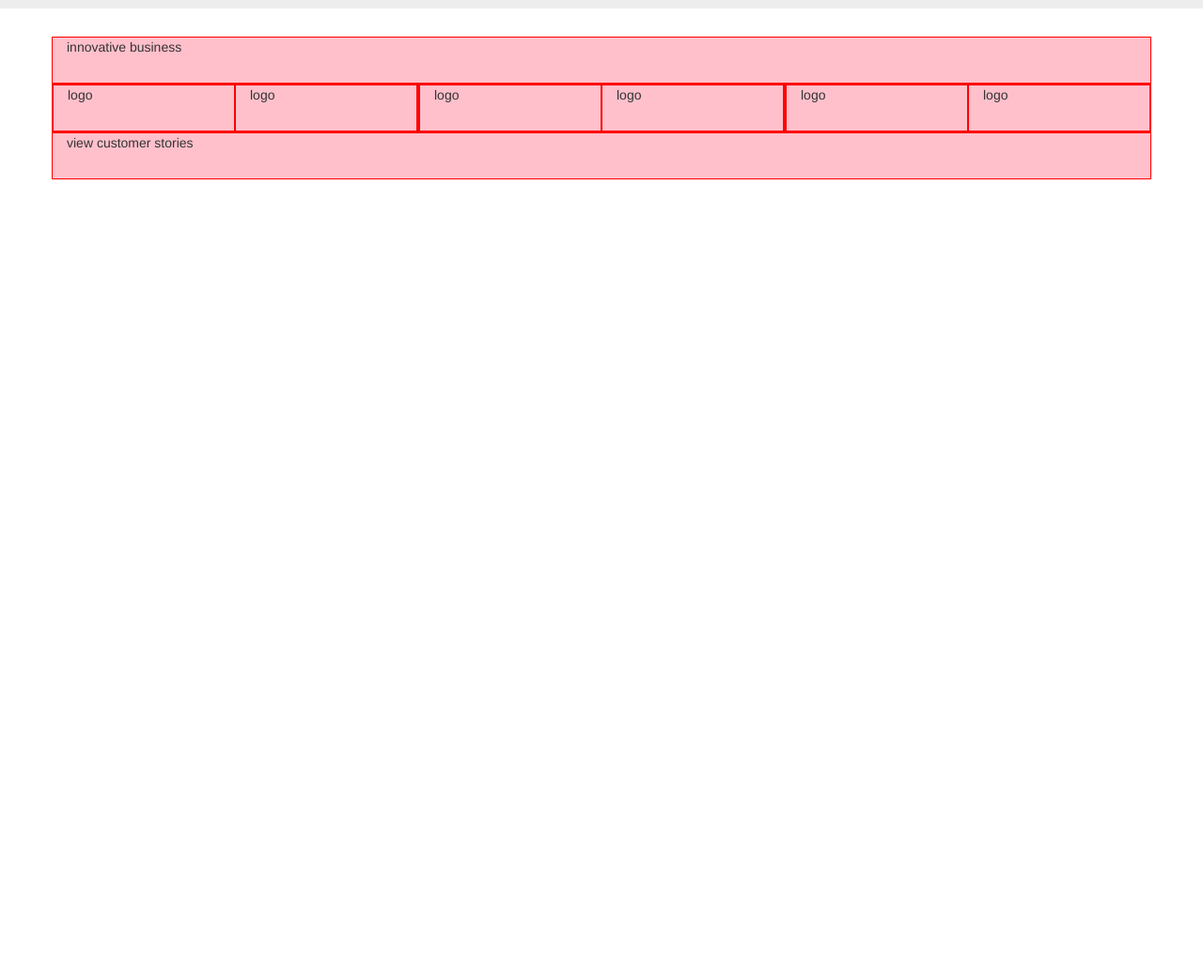
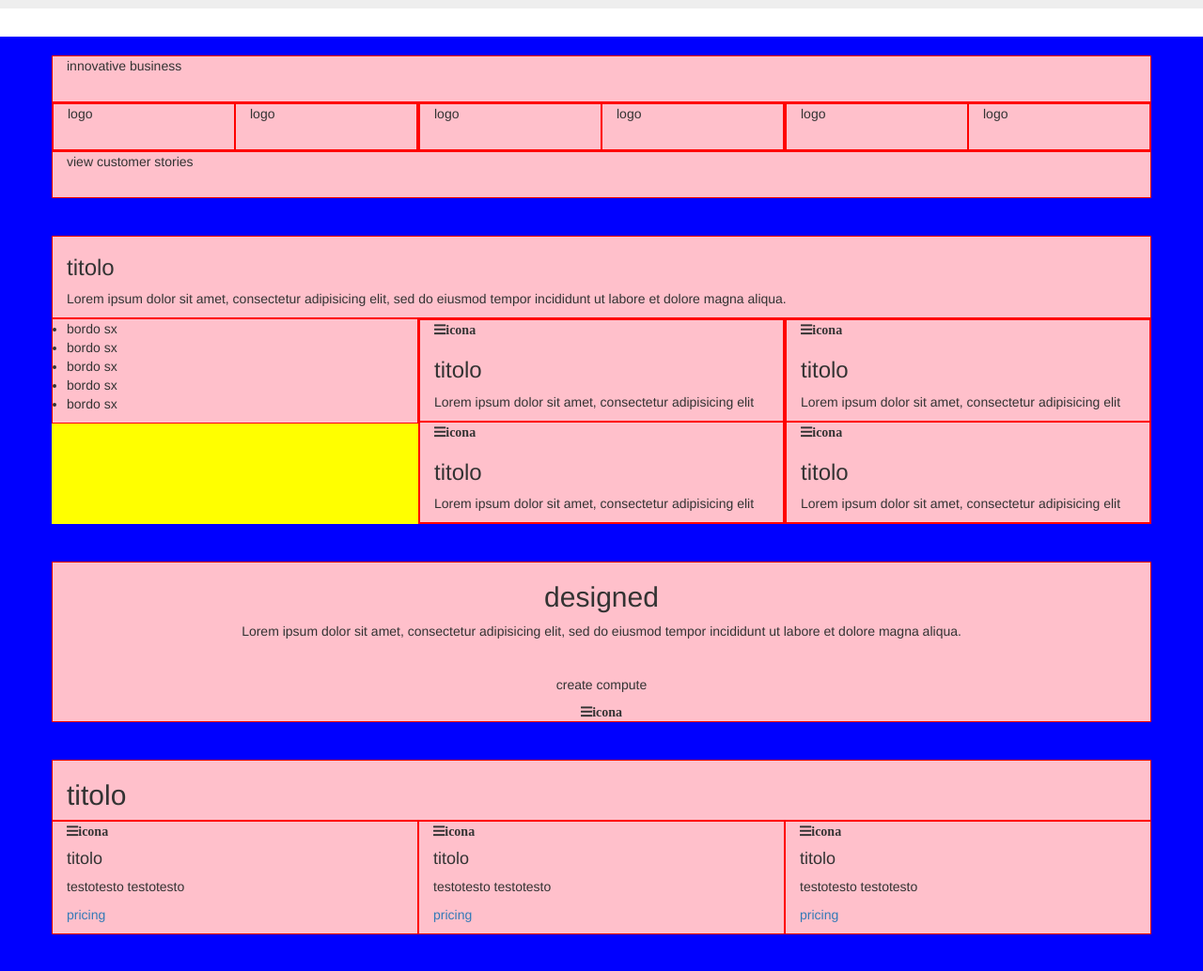
Before and after one commit to laura-caldaronello/html-css-digitalocean, a plain HTML site: page index.html in a window 1280 px wide. Shown: the part 500-1534 px from the top of the page at 94% size. Before the commit the page ends 800 px from the top, so only its background shows below. Drawn offline with Linux system fonts and the light colour scheme.

Commit message:
Sezione 4 impostata

```diff
--- a/css/style.css
+++ b/css/style.css
@@ -19,6 +19,9 @@
   }
   .ms-debug .row {
     background-color: yellow;
+  }
+  .ms-debug section {
+    background-color: blue;
   }
 
   /* fine debug */
@@ -45,4 +48,9 @@
   padding-top: 100px;
 }
 
+section {
+  padding-top: 20px;
+  padding-bottom: 20px;
+}
+
 /* fine classi specifiche */
--- a/index.html
+++ b/index.html
@@ -14,7 +14,8 @@
     <div class="ms-debug">
 
       <!-- inizio header -->
-      <header>
+      <header class="clearfix"> <!-- altrimenti non comprende il margine inferiore del jumbotron -->
+
         <nav class="navbar navbar-default navbar-fixed-top">
           <div class="container">
             <div class="navbar-header">
@@ -150,11 +151,105 @@
           </div>
         </section>
 
-        <section id="deploy"></section>
+        <section id="deploy">
+          <div class="container">
+            <div class="row">
+              <div class="col-xs-12">
+                <h3>titolo</h3>
+                <p>Lorem ipsum dolor sit amet, consectetur adipisicing elit, sed do eiusmod tempor incididunt ut labore et dolore magna aliqua.</p>
+              </div>
+            </div>
+            <div class="row">
+              <div class="col-xs-12 col-sm-4">
+                <ul>
+                  <li>bordo sx</li>
+                  <li>bordo sx</li>
+                  <li>bordo sx</li>
+                  <li>bordo sx</li>
+                  <li>bordo sx</li>
+                </ul>
+              </div>
+              <div class="col-xs-12 col-sm-4">
+                <div class="row">
+                  <div class="col-xs-12">
+                    <i class="fas fa-bars">icona</i>
+                    <h3>titolo</h3>
+                    <p>Lorem ipsum dolor sit amet, consectetur adipisicing elit</p>
+                  </div>
+                  <div class="col-xs-12">
+                    <i class="fas fa-bars">icona</i>
+                    <h3>titolo</h3>
+                    <p>Lorem ipsum dolor sit amet, consectetur adipisicing elit</p>
+                  </div>
+                </div>
+              </div>
+              <div class="col-xs-12 col-sm-4">
+                <div class="row">
+                  <div class="col-xs-12">
+                    <i class="fas fa-bars">icona</i>
+                    <h3>titolo</h3>
+                    <p>Lorem ipsum dolor sit amet, consectetur adipisicing elit</p>
+                  </div>
+                  <div class="col-xs-12">
+                    <i class="fas fa-bars">icona</i>
+                    <h3>titolo</h3>
+                    <p>Lorem ipsum dolor sit amet, consectetur adipisicing elit</p>
+                  </div>
+                </div>
+              </div>
+            </div>
+          </div>
+        </section>
 
-        <section id="designed"></section>
+        <section id="designed">
+          <div class="container">
+            <div class="row">
+              <div class="col-xs-12 text-center">
+                <h2>designed</h2>
+                <p>Lorem ipsum dolor sit amet, consectetur adipisicing elit, sed do eiusmod tempor incididunt ut labore et dolore magna aliqua.</p>
+                <img src="" alt="">
+                <h5>create compute</h5>
+                <i class="fas fa-bars">icona</i>
+              </div>
+            </div>
+          </div>
+        </section>
 
-        <section id="features"></section>
+        <section id="features">
+          <div class="container">
+            <div class="row">
+              <div class="col-xs-12">
+                <h2>titolo</h2>
+              </div>
+            </div>
+            <div class="row">
+              <div class="col-xs-12 col-sm-4">
+                <i class="fas fa-bars">icona</i>
+                <h4>titolo</h4>
+                <p>testotesto testotesto</p>
+                <p>
+                  <a href="#">pricing</a>
+                </p>
+              </div>
+              <div class="col-xs-12 col-sm-4">
+                <i class="fas fa-bars">icona</i>
+                <h4>titolo</h4>
+                <p>testotesto testotesto</p>
+                <p>
+                  <a href="#">pricing</a>
+                </p>
+              </div>
+              <div class="col-xs-12 col-sm-4">
+                <i class="fas fa-bars">icona</i>
+                <h4>titolo</h4>
+                <p>testotesto testotesto</p>
+                <p>
+                  <a href="#">pricing</a>
+                </p>
+              </div>
+            </div>
+          </div>
+        </section>
 
         <section id="regions"></section>
 
```
